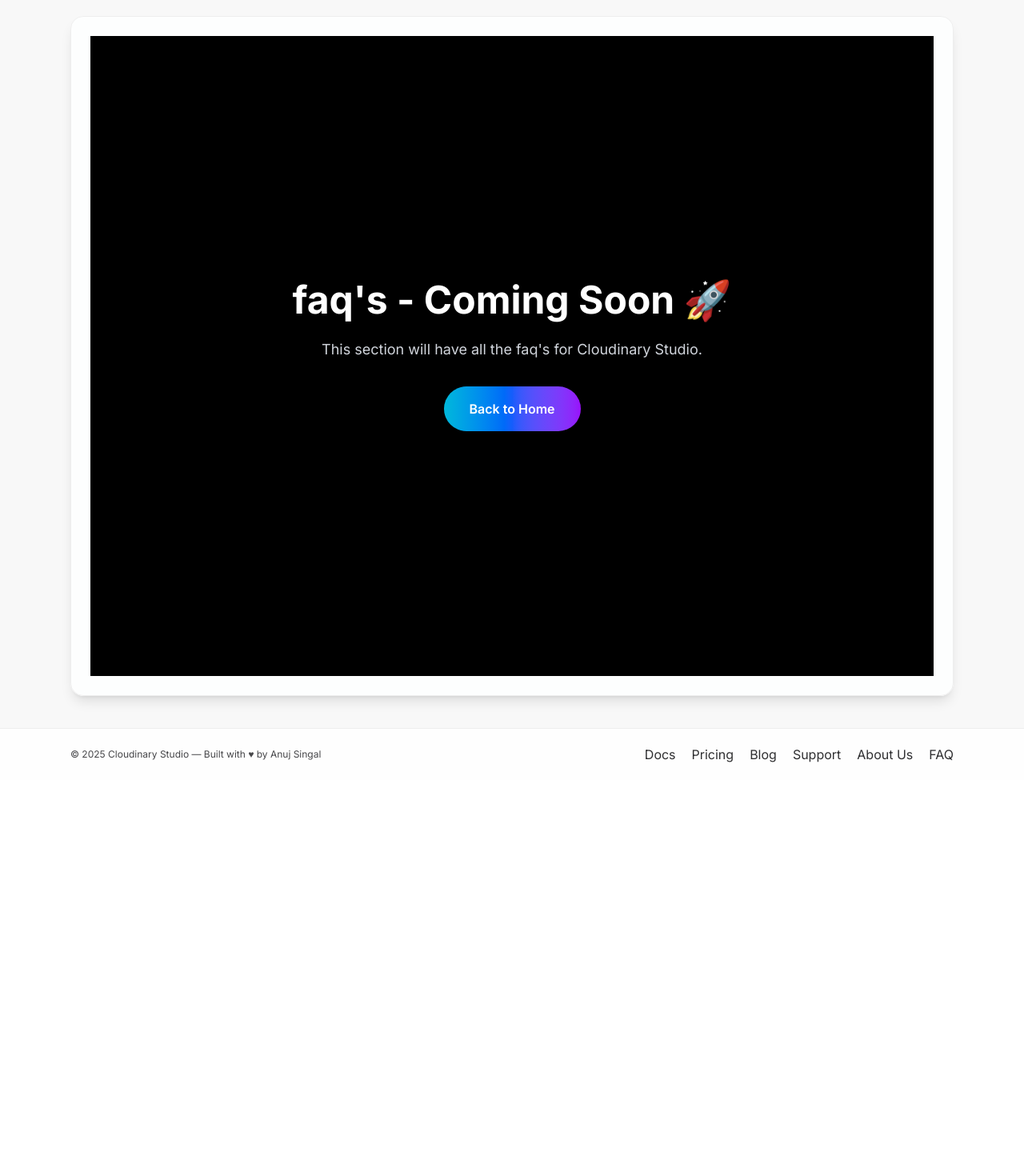
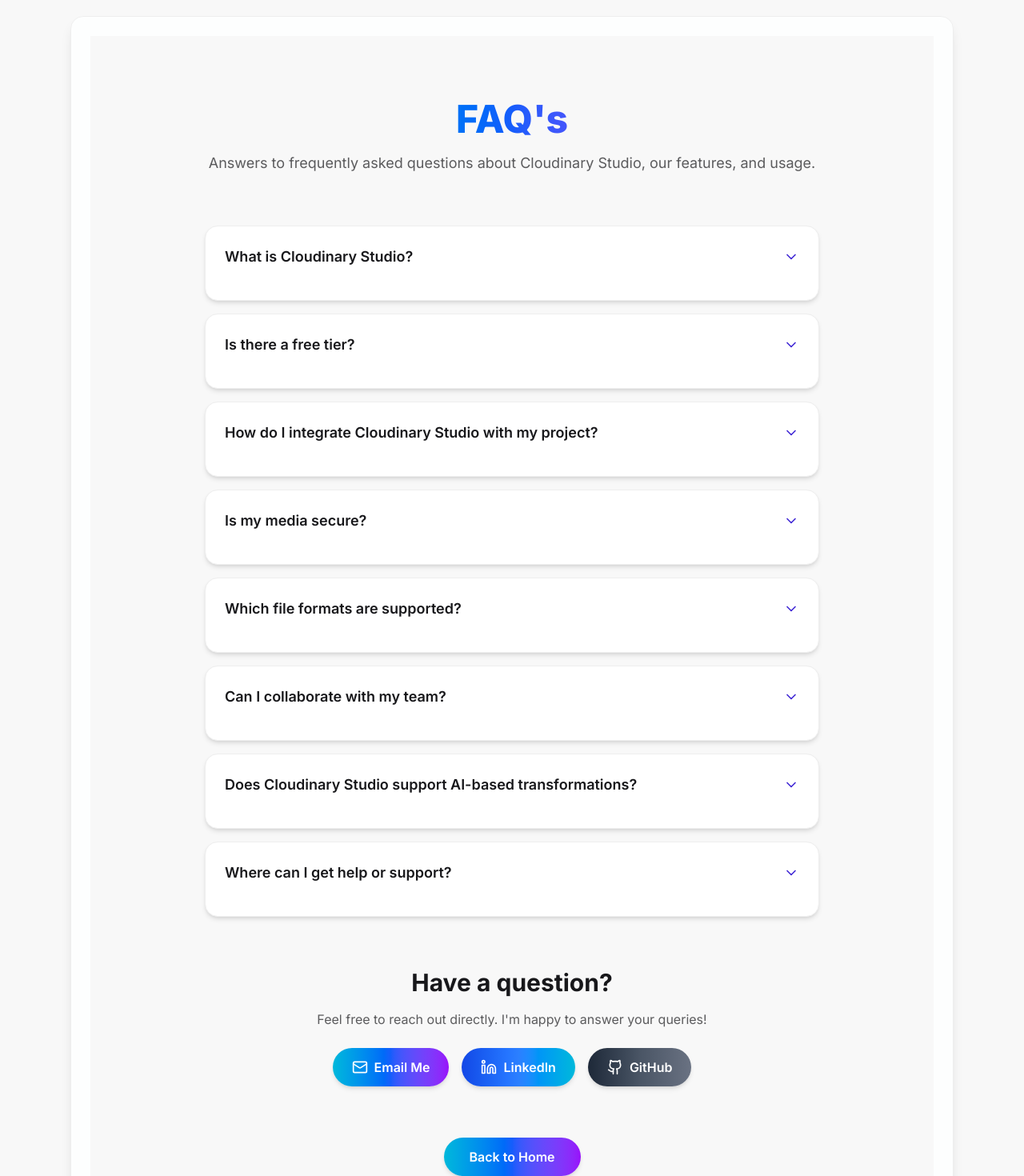
Before and after one commit to anuj-singal/Cloudinary--saas, a Next.js app: page /faq in a window 1280 px wide. Shown: the part 100-1570 px from the top of the page at 80% size. Before the commit the page ends 1075 px from the top, so only its background shows below. Built offline with nearby package versions, Linux system fonts and the light colour scheme.

Commit message:
faq ui done

```diff
--- a/app/(info)/faq/page.tsx
+++ b/app/(info)/faq/page.tsx
@@ -1,21 +1,140 @@
 // app/docs/page.tsx
 "use client";
 
+import { useState } from "react";
 import Link from "next/link";
+import { ChevronDownIcon, ChevronUpIcon, MailIcon, LinkedinIcon, GithubIcon } from "lucide-react";
 
-export default function DocsPage() {
+const faqs = [
+  {
+    question: "What is Cloudinary Studio?",
+    answer:
+      "Cloudinary Studio is a developer-first SaaS platform to manage, transform, and optimize media with ease. We focus on simplicity, speed, and AI-powered automation.",
+  },
+  {
+    question: "Is there a free tier?",
+    answer:
+      "Yes! Our free tier allows unlimited uploads and transformations with access to core features. No credit card required.",
+  },
+  {
+    question: "How do I integrate Cloudinary Studio with my project?",
+    answer:
+      "You can integrate using our API or SDKs. The dashboard provides step-by-step guides and code examples for Next.js, React, and Node.js projects.",
+  },
+  {
+    question: "Is my media secure?",
+    answer:
+      "Absolutely. Cloudinary Studio uses secure authentication, role-based access, and encrypted storage to ensure your media stays safe.",
+  },
+  {
+    question: "Which file formats are supported?",
+    answer:
+      "Cloudinary Studio supports all common image, video, and document formats, including JPEG, PNG, GIF, MP4, PDF, and more.",
+  },
+  {
+    question: "Can I collaborate with my team?",
+    answer:
+      "Yes! You can invite team members, assign roles, and manage permissions to collaborate seamlessly on projects.",
+  },
+  {
+    question: "Does Cloudinary Studio support AI-based transformations?",
+    answer:
+      "Yes! Use AI-powered features like automatic background removal, smart cropping, and image enhancement to streamline workflows.",
+  },
+  {
+    question: "Where can I get help or support?",
+    answer:
+      "You can reach out via email, LinkedIn, or GitHub. We also provide documentation and guides in the FAQ section.",
+  },
+];
+
+export default function FaqPage() {
+  const [openIndex, setOpenIndex] = useState<number | null>(null);
+
+  const toggleFaq = (index: number) => {
+    setOpenIndex(openIndex === index ? null : index);
+  };
+
   return (
-    <div className="min-h-screen flex flex-col items-center justify-center bg-black text-white px-6">
-      <h1 className="text-5xl font-bold mb-6">faq's - Coming Soon 🚀</h1>
-      <p className="text-gray-300 text-lg mb-8 text-center max-w-xl">
-        This section will have all the faq's for Cloudinary Studio.
+    <div className="min-h-screen flex flex-col items-center px-6 py-20 bg-base-200 text-base-content">
+      {/* HEADER */}
+      <div className="text-center max-w-3xl mb-16">
+        <h1 className="text-5xl font-extrabold mb-4 bg-gradient-to-r from-cyan-500 via-blue-600 to-purple-600 bg-clip-text text-transparent">
+          FAQ's
+        </h1>
+        <p className="text-base-content/70 text-lg leading-relaxed">
+          Answers to frequently asked questions about Cloudinary Studio, our features, and usage.
         </p>
+      </div>
+
+      {/* FAQ CARDS */}
+      <div className="w-full max-w-3xl flex flex-col gap-4">
+        {faqs.map((faq, index) => (
+          <div
+            key={index}
+            className="bg-base-100 border border-base-300 rounded-2xl shadow-md p-6 transition-all duration-300 hover:shadow-xl"
+          >
+            <button
+              onClick={() => toggleFaq(index)}
+              className="w-full flex justify-between items-center text-left font-semibold text-lg hover:text-primary transition-colors duration-200"
+            >
+              {faq.question}
+              {openIndex === index ? (
+                <ChevronUpIcon className="w-5 h-5 text-primary" />
+              ) : (
+                <ChevronDownIcon className="w-5 h-5 text-primary" />
+              )}
+            </button>
+            <div
+              className={`mt-4 text-base-content/70 leading-relaxed transition-all duration-300 ${
+                openIndex === index ? "max-h-96 opacity-100" : "max-h-0 opacity-0 overflow-hidden"
+              }`}
+            >
+              {faq.answer}
+            </div>
+          </div>
+        ))}
+      </div>
+
+      {/* ASK A QUESTION */}
+      <div className="mt-16 text-center max-w-3xl">
+        <h2 className="text-3xl font-bold mb-4">Have a question?</h2>
+        <p className="text-base-content/70 mb-6">
+          Feel free to reach out directly. I'm happy to answer your queries!
+        </p>
+        <div className="flex flex-col md:flex-row justify-center gap-4">
+          <a
+            href="mailto:anujsingal203@gmail.com"
+            className="flex items-center gap-2 px-6 py-3 rounded-full font-semibold shadow-md transition-transform duration-300 hover:scale-105 bg-gradient-to-r from-cyan-500 via-blue-600 to-purple-600 text-white"
+          >
+            <MailIcon className="w-5 h-5" /> Email Me
+          </a>
+          <a
+            href="https://www.linkedin.com/in/anujsingal"
+            target="_blank"
+            className="flex items-center gap-2 px-6 py-3 rounded-full font-semibold shadow-md transition-transform duration-300 hover:scale-105 bg-gradient-to-r from-blue-700 via-blue-500 to-cyan-500 text-white"
+          >
+            <LinkedinIcon className="w-5 h-5" /> LinkedIn
+          </a>
+          <a
+            href="https://github.com/anuj-singal"
+            target="_blank"
+            className="flex items-center gap-2 px-6 py-3 rounded-full font-semibold shadow-md transition-transform duration-300 hover:scale-105 bg-gradient-to-r from-gray-800 via-gray-600 to-gray-500 text-white"
+          >
+            <GithubIcon className="w-5 h-5" /> GitHub
+          </a>
+        </div>
+      </div>
+
+      {/* BACK BUTTON */}
+      <div className="mt-16 text-center">
         <Link
           href="/"
-        className="px-8 py-4 rounded-full bg-gradient-to-r from-cyan-500 via-blue-600 to-purple-600 hover:scale-105 transition-transform duration-300 shadow-lg font-semibold"
+          className="inline-block px-8 py-3 rounded-full font-semibold shadow-md transition-transform duration-300 hover:scale-105 bg-gradient-to-r from-cyan-500 via-blue-600 to-purple-600 text-white"
         >
           Back to Home
         </Link>
       </div>
+    </div>
   );
 }
```
Lines whose indentation alone changed are shown as unchanged.
